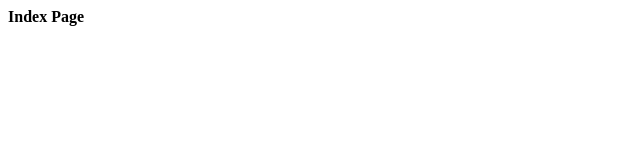
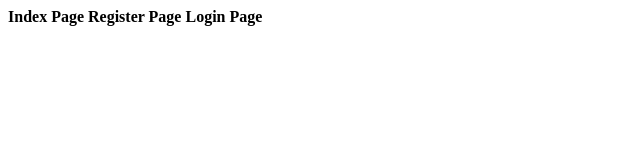
Before and after one commit to SaivivekGangisetti/demoproject31239, a plain HTML site: page index.html in a window 1280 px wide. Shown: the whole page, without its empty margins (0-640 px from the left). Drawn offline with Linux system fonts and the light colour scheme.

Commit message:
modified index.html

```diff
--- a/index.html
+++ b/index.html
@@ -1 +1,3 @@
 <b>Index Page</b>
+<b>Register Page</b>
+<b>Login Page</b>
```
Also changed, not shown: login.html (+1 -1 lines).
